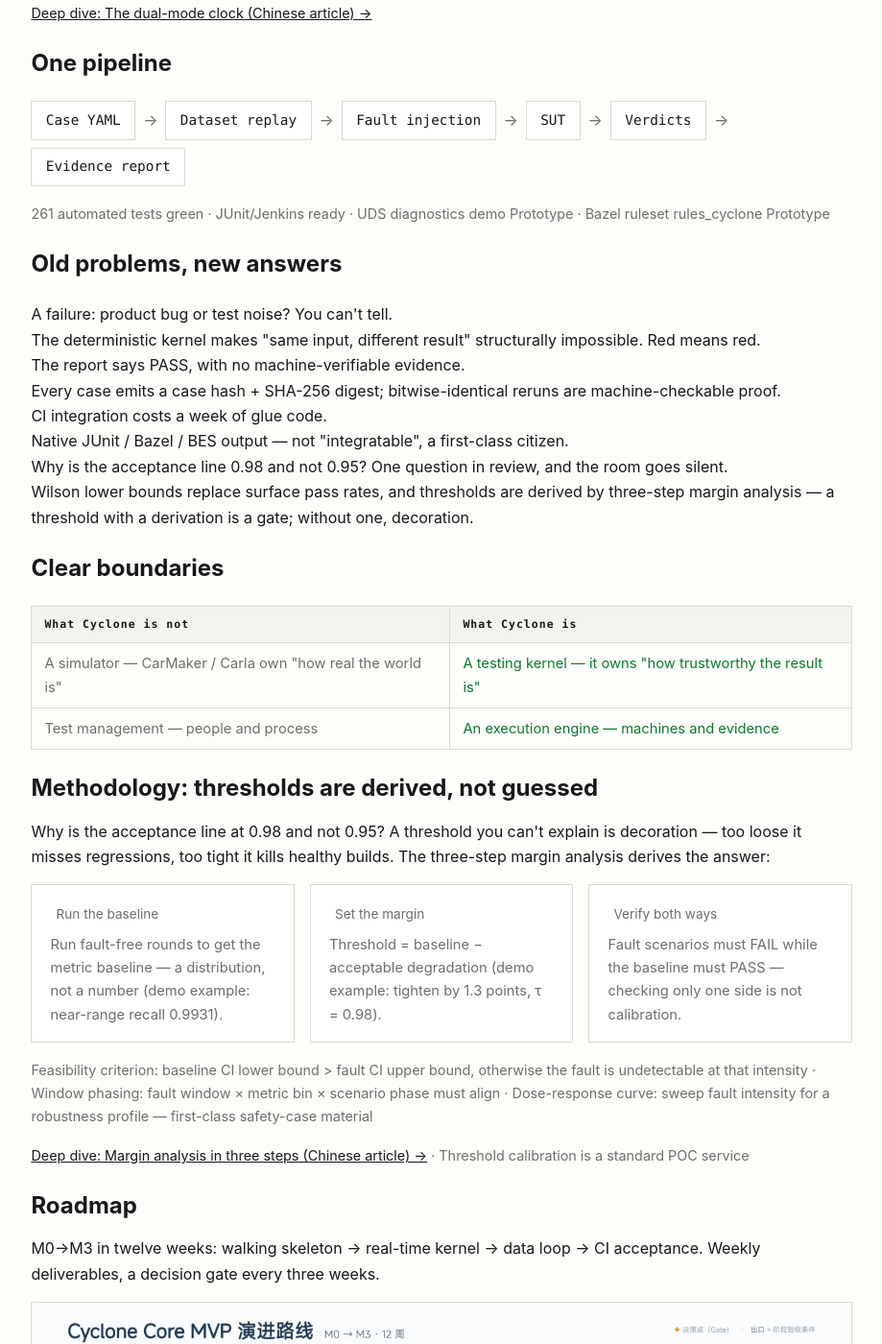
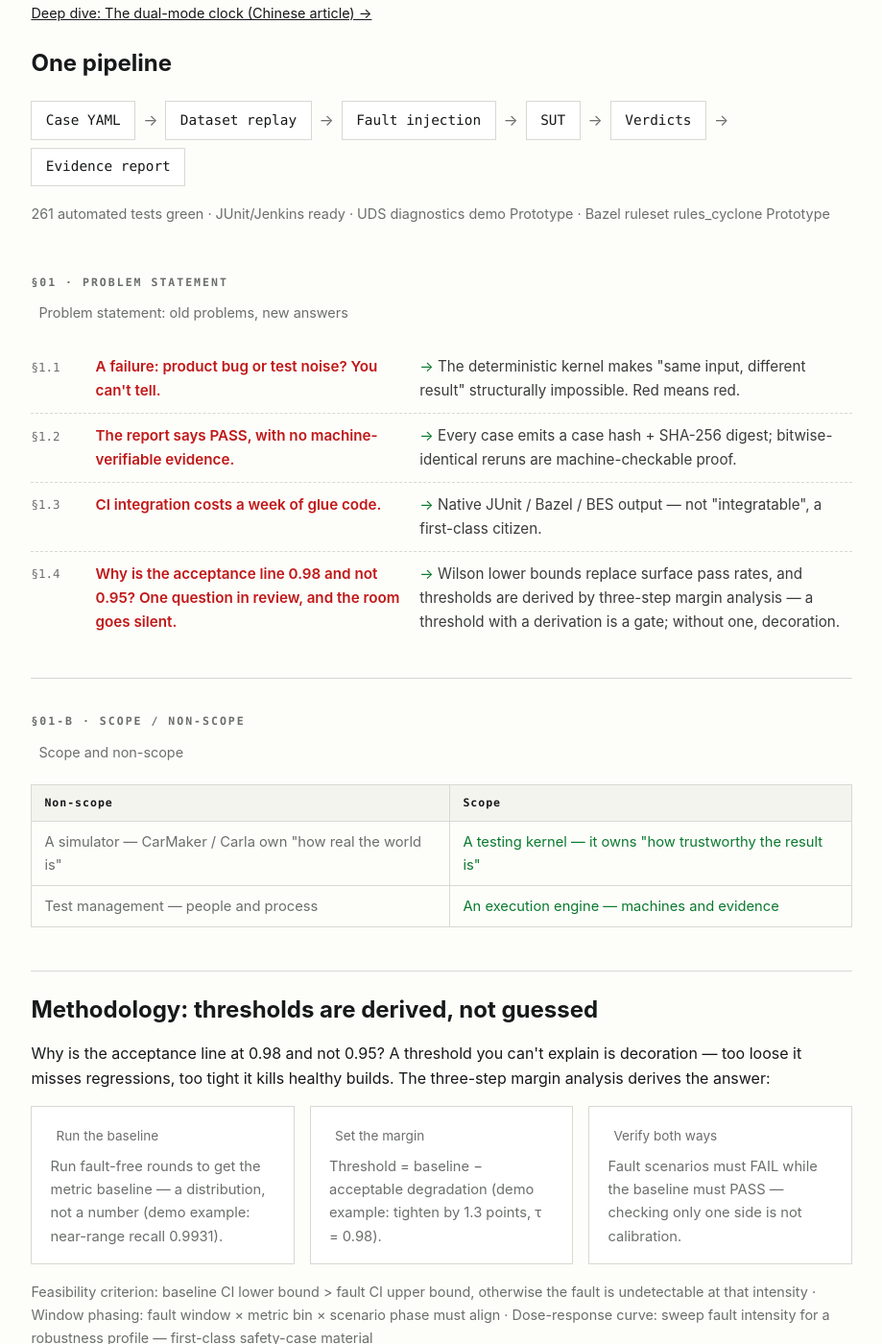
Before and after one commit to cyclone-core/site, a Jekyll site: the page built from index.html, in a window 1280 px wide and 1400 px high, scrolled down 3614 px. Shown: the whole window at 96% size, without its empty margins (180-1099 px from the left). Built offline with Jekyll 4.4.1, drawn with Linux system fonts in a browser that asks for light colours.

Commit message:
feat(site): §01 问题定义条款化

```diff
--- a/index.html
+++ b/index.html
@@ -488,34 +488,36 @@ verdict: <span class="ok">PASS</span>
     <p class="facts en">261 automated tests green · JUnit/Jenkins ready · UDS diagnostics demo <span class="tier proto">Prototype</span> · Bazel ruleset rules_cyclone <span class="tier proto">Prototype</span></p>
   </section>
 
-  <!-- ============ 痛点 → 答案 ============ -->
-  <section id="pains">
-    <h2><span class="zh">老问题，新答案</span><span class="en">Old problems, new answers</span></h2>
-    <div class="pain-row">
-      <div class="pain-old"><span class="zh">FAIL 了，分不清是产品缺陷还是测试抖动。</span><span class="en">A failure: product bug or test noise? You can't tell.</span></div>
-      <div class="pain-new"><span class="zh">确定性内核让"同输入、不同结果"在结构上不可能——红就是红。</span><span class="en">The deterministic kernel makes "same input, different result" structurally impossible. Red means red.</span></div>
+  <!-- ============ §01 问题定义 ============ -->
+  <section class="clause reveal" id="pains">
+    <p class="clause-head">§01 · PROBLEM STATEMENT</p>
+    <h2 class="clause-name"><span class="zh">问题定义：老问题，新答案</span><span class="en">Problem statement: old problems, new answers</span></h2>
+    <div class="c-row"><span class="c-no">§1.1</span>
+      <span class="c-bad"><span class="zh">FAIL 了，分不清是产品缺陷还是测试抖动。</span><span class="en">A failure: product bug or test noise? You can't tell.</span></span>
+      <span class="c-fix"><span class="zh">确定性内核让"同输入、不同结果"在结构上不可能——红就是红。</span><span class="en">The deterministic kernel makes "same input, different result" structurally impossible. Red means red.</span></span>
     </div>
-    <div class="pain-row">
-      <div class="pain-old"><span class="zh">报告写着 PASS，却没有机器可验证的证据。</span><span class="en">The report says PASS, with no machine-verifiable evidence.</span></div>
-      <div class="pain-new"><span class="zh">每个用例产出 case hash + SHA-256 digest，两次运行逐字节一致是可验证的机器证明。</span><span class="en">Every case emits a case hash + SHA-256 digest; bitwise-identical reruns are machine-checkable proof.</span></div>
+    <div class="c-row"><span class="c-no">§1.2</span>
+      <span class="c-bad"><span class="zh">报告写着 PASS，却没有机器可验证的证据。</span><span class="en">The report says PASS, with no machine-verifiable evidence.</span></span>
+      <span class="c-fix"><span class="zh">每个用例产出 case hash + SHA-256 digest，两次运行逐字节一致是可验证的机器证明。</span><span class="en">Every case emits a case hash + SHA-256 digest; bitwise-identical reruns are machine-checkable proof.</span></span>
     </div>
-    <div class="pain-row">
-      <div class="pain-old"><span class="zh">接进 CI 要写一周胶水代码。</span><span class="en">CI integration costs a week of glue code.</span></div>
-      <div class="pain-new"><span class="zh">JUnit / Bazel / BES 原生输出——不是"支持集成"，是一等公民。</span><span class="en">Native JUnit / Bazel / BES output — not "integratable", a first-class citizen.</span></div>
+    <div class="c-row"><span class="c-no">§1.3</span>
+      <span class="c-bad"><span class="zh">接进 CI 要写一周胶水代码。</span><span class="en">CI integration costs a week of glue code.</span></span>
+      <span class="c-fix"><span class="zh">JUnit / Bazel / BES 原生输出——不是"支持集成"，是一等公民。</span><span class="en">Native JUnit / Bazel / BES output — not "integratable", a first-class citizen.</span></span>
     </div>
-    <div class="pain-row">
-      <div class="pain-old"><span class="zh">验收线定在 0.98 还是 0.95？评审一追问，全场冷场。</span><span class="en">Why is the acceptance line 0.98 and not 0.95? One question in review, and the room goes silent.</span></div>
-      <div class="pain-new"><span class="zh">Wilson 下界替代表面通过率，阈值经裕度分析三步推导——有推导过程的是门禁，没有的是装饰。</span><span class="en">Wilson lower bounds replace surface pass rates, and thresholds are derived by three-step margin analysis — a threshold with a derivation is a gate; without one, decoration.</span></div>
+    <div class="c-row"><span class="c-no">§1.4</span>
+      <span class="c-bad"><span class="zh">验收线定在 0.98 还是 0.95？评审一追问，全场冷场。</span><span class="en">Why is the acceptance line 0.98 and not 0.95? One question in review, and the room goes silent.</span></span>
+      <span class="c-fix"><span class="zh">Wilson 下界替代表面通过率，阈值经裕度分析三步推导——有推导过程的是门禁，没有的是装饰。</span><span class="en">Wilson lower bounds replace surface pass rates, and thresholds are derived by three-step margin analysis — a threshold with a derivation is a gate; without one, decoration.</span></span>
     </div>
   </section>
 
-  <!-- ============ 定位 ============ -->
-  <section id="boundary">
-    <h2><span class="zh">划清边界</span><span class="en">Clear boundaries</span></h2>
+  <!-- ============ §01-B 范围与非范围 ============ -->
+  <section class="clause reveal" id="boundary">
+    <p class="clause-head">§01-B · SCOPE / NON-SCOPE</p>
+    <h2 class="clause-name"><span class="zh">范围与非范围</span><span class="en">Scope and non-scope</span></h2>
     <table class="pos">
       <tr>
-        <th class="zh">Cyclone 不是</th><th class="en">What Cyclone is not</th>
-        <th class="zh">Cyclone 是</th><th class="en">What Cyclone is</th>
+        <th class="zh">非范围（Cyclone 不是）</th><th class="en">Non-scope</th>
+        <th class="zh">范围（Cyclone 是）</th><th class="en">Scope</th>
       </tr>
       <tr>
         <td class="no zh">仿真器——CarMaker / Carla 负责"世界有多真"</td>
```
